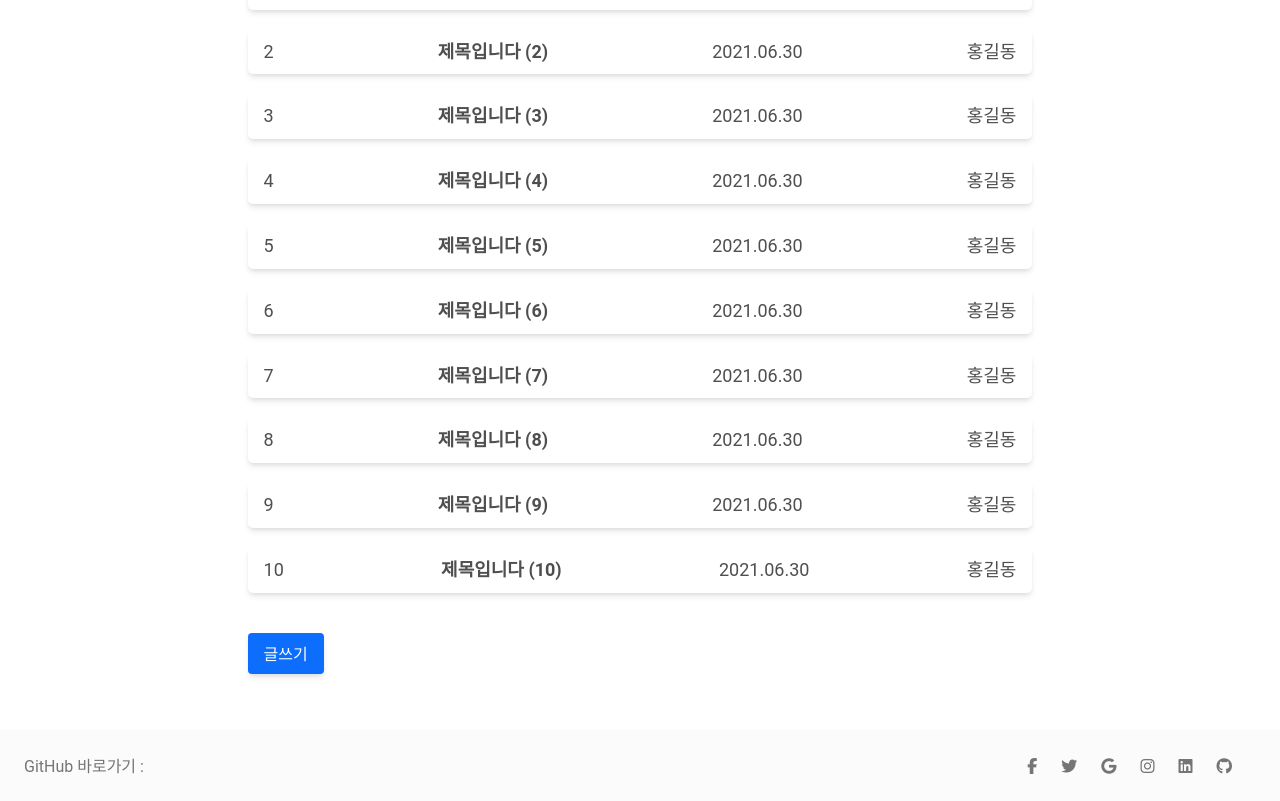
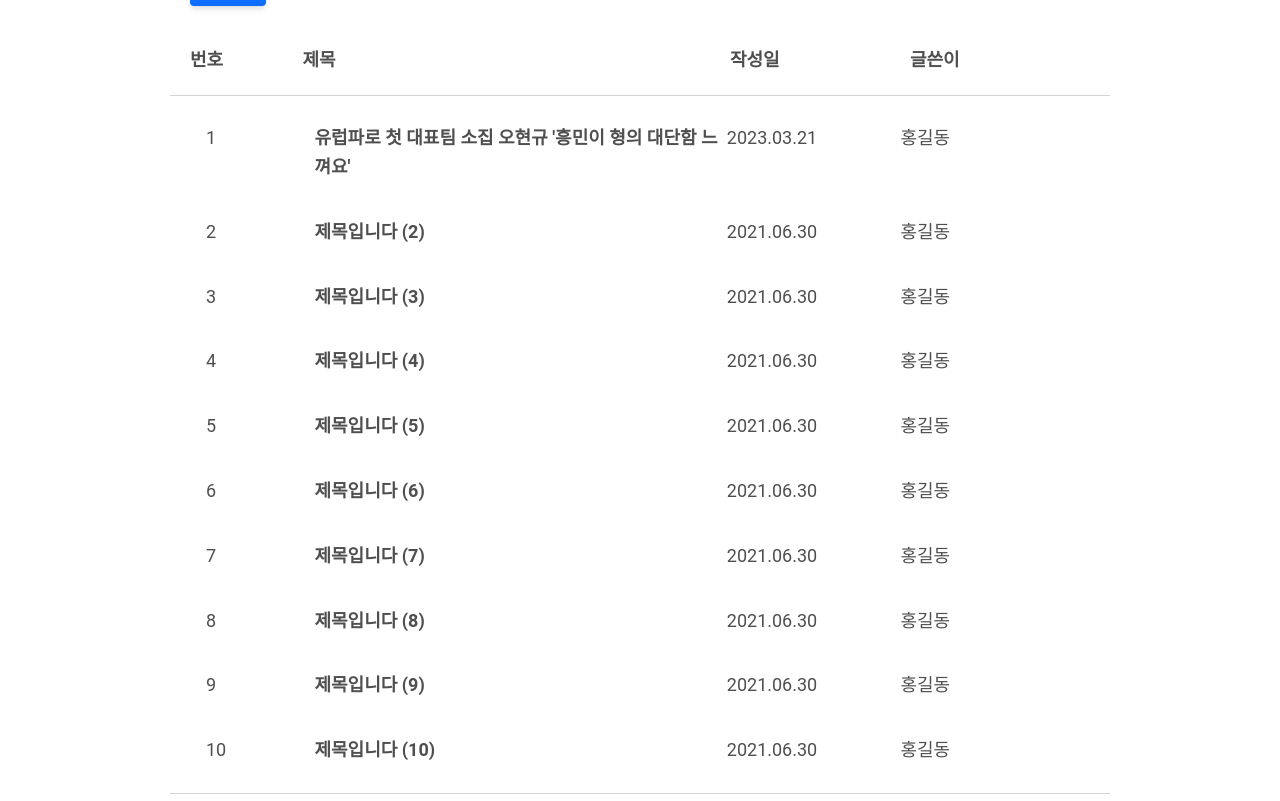
Before and after one commit to Jun02da/final_project_frontend, a React (Create React App) app: page /Board in a window 1280 px wide. Shown: the part 539-1340 px from the top of the page. Built offline with nearby package versions, Linux system fonts and the light colour scheme; no server answers.

Commit message:
게시판 업데이트

```diff
--- a/src/components/Help/Board.js
+++ b/src/components/Help/Board.js
@@ -18,20 +18,76 @@ function Board() {
   };
   useEffect(getPosts, []);
   const list = [
-    { id: 1, title: "제목입니다 (1)", createdAt: "2021.06.30", name: "홍길동" },
-    { id: 2, title: "제목입니다 (2)", createdAt: "2021.06.30", name: "홍길동" },
-    { id: 3, title: "제목입니다 (3)", createdAt: "2021.06.30", name: "홍길동" },
-    { id: 4, title: "제목입니다 (4)", createdAt: "2021.06.30", name: "홍길동" },
-    { id: 5, title: "제목입니다 (5)", createdAt: "2021.06.30", name: "홍길동" },
-    { id: 6, title: "제목입니다 (6)", createdAt: "2021.06.30", name: "홍길동" },
-    { id: 7, title: "제목입니다 (7)", createdAt: "2021.06.30", name: "홍길동" },
-    { id: 8, title: "제목입니다 (8)", createdAt: "2021.06.30", name: "홍길동" },
-    { id: 9, title: "제목입니다 (9)", createdAt: "2021.06.30", name: "홍길동" },
+    {
+      id: 1,
+      title: "유럽파로 첫 대표팀 소집 오현규 '흥민이 형의 대단함 느껴요'",
+      createdAt: "2023.03.21",
+      name: "홍길동",
+      content:
+        "(파주=연합뉴스) 최송아 기자 = 유럽파가 되고 나서 처음으로 축구 대표팀 소집 훈련에 들어온 공격수 오현규(셀틱)는 대선배 손흥민(토트넘)의 대단함을 실감했다며 혀를 내둘렀다오현규는 21일 파주 국가대표트레이닝센터NFC에서 취재진을 만나 시차 적응하면서 대표팀에 들어온 게 처음이라 새로운 기분이라고 소감을 밝혔다.지난해 카타르 월드컵 때 최종 엔트리에는 들지 못했으나 예비 선수로 카타르에 동행했던 오현규는 위르겐 클린스만독일 감독 체제의 첫 대표팀에 포함돼 전날 합류했다.월드컵 이후 올해 1월 스코틀랜드 명문 셀틱에 입단해 유럽파가 된 그는 전날 오후 인천국제공항에 도착하자마자 파주 NFC로 이동해 훈련을 소화했다.소속팀에서 경기를 치른 뒤 곧장 장거리 비행을 거쳐 대표팀에 들어오는 과정이 아직은 그에게 낯선 일이다.오현규는 저는 고작 한 번 했는데도 이렇게 힘든데, 손흥민이 형은 몇 년째 하고 계시지 않나며 새삼 형이 정말 대단하다는 걸 다시 느꼈다며 웃었다.이어 해외 경험이 있는 형들에게 시차 적응에 관해서 물어보기도 했다. 잘 자는 게 중요하다고 하시더라며 노하우를 통해 저도 빨리 시차 적응할 수 있게 하겠다고 말했다.이달 초 스코틀랜드 무대 데뷔골을 넣었던 그는 대표팀 합류 직전인 19일 오전 하이버니언과의 리그 경기에서 다이빙 헤더로 결승 골을 터뜨려 셀틱의 3-1 역전승을 이끌었다",
+    },
+    {
+      id: 2,
+      title: "제목입니다 (2)",
+      createdAt: "2021.06.30",
+      name: "홍길동",
+      content: "내용 2",
+    },
+    {
+      id: 3,
+      title: "제목입니다 (3)",
+      createdAt: "2021.06.30",
+      name: "홍길동",
+      content: "내용 3",
+    },
+    {
+      id: 4,
+      title: "제목입니다 (4)",
+      createdAt: "2021.06.30",
+      name: "홍길동",
+      content: "내용 4",
+    },
+    {
+      id: 5,
+      title: "제목입니다 (5)",
+      createdAt: "2021.06.30",
+      name: "홍길동",
+      content: "내용 5",
+    },
+    {
+      id: 6,
+      title: "제목입니다 (6)",
+      createdAt: "2021.06.30",
+      name: "홍길동",
+      content: "내용 6",
+    },
+    {
+      id: 7,
+      title: "제목입니다 (7)",
+      createdAt: "2021.06.30",
+      name: "홍길동",
+      content: "내용 7",
+    },
+    {
+      id: 8,
+      title: "제목입니다 (8)",
+      createdAt: "2021.06.30",
+      name: "홍길동",
+      content: "내용 8",
+    },
+    {
+      id: 9,
+      title: "제목입니다 (9)",
+      createdAt: "2021.06.30",
+      name: "홍길동",
+      content: "내용 9",
+    },
     {
       id: 10,
       title: "제목입니다 (10)",
       createdAt: "2021.06.30",
       name: "홍길동",
+      content: "내용 10",
     },
   ];
   const movePage = useNavigate();
@@ -43,10 +99,17 @@ function Board() {
     <div>
       <Header />
       <div id="BoardContentDiv">
-        <BoardList items={list} />
         <button id="BoardWriteButton" onClick={goBoardEdit}>
           글쓰기
         </button>
+        <div className="BoardContentHeader">
+          <span className="BoardContentHeaderId">번호</span>
+          <span className="BoardContentHeaderTitle">제목</span>
+          <span className="BoardContentHeaderCreateAt">작성일</span>
+          <span className="BoardContentHeaderName">글쓴이</span>
+        </div>
+        <hr />
+        <BoardList items={list} />
       </div>
       <br />
       <Footer />
--- a/src/components/Help/Board/BoardDetail.js
+++ b/src/components/Help/Board/BoardDetail.js
@@ -2,13 +2,16 @@ import React from "react";
 import Header from "../../Layout/HelpHeader.js";
 import Footer from "../../Layout/footer.js";
 import { useLocation, useNavigate } from "react-router-dom";
+import "../../../css/BoardDetail.css";
 
 export function BoardDetail() {
+  // Board에서 클릭한 데이터를 받음
   const location = useLocation();
   const id = location.state.id;
   const title = location.state.title;
   const createdAt = location.state.createdAt;
   const name = location.state.name;
+  const content = location.state.content;
 
   const movePage = useNavigate();
 
@@ -18,14 +21,19 @@ export function BoardDetail() {
   return (
     <div>
       <Header />
-      <button id="BoardWriteButton" onClick={goBoard}>
-        목록
-      </button>
-      <h3>BoardDetail 페이지 입니다</h3>
-      <div>id: {id}</div>
-      <div>title: {title}</div>
-      <div>createdAt: {createdAt}</div>
-      <div>name: {name}</div>
+      <div id="BoardDetailSection">
+        <button id="BoardWriteButton" onClick={goBoard}>
+          목록
+        </button>
+        <div id="BoardDetailSectionContent">
+          {/* <div>id: {id}</div> */}
+          <div id="BoardDetailTitle">{title}</div>
+          <div id="BoardDetailName">글쓴이: {name}</div>
+          <div id="BoardDetailCreateAt">작성일: {createdAt}</div>
+          <hr />
+          <div id="BoardDetailContent">{content}</div>
+        </div>
+      </div>
       <Footer />
     </div>
   );
--- a/src/components/Help/Board/BoardItem.js
+++ b/src/components/Help/Board/BoardItem.js
@@ -10,22 +10,24 @@ function BoardItem({ item }) {
   const movePage = useNavigate();
 
   function goBoardDetail() {
+    // 페이지를 넘어가면서 state(데이터)도 같이 넘긴다
     movePage("/BoardDetail", {
       state: {
         id: item.id,
         title: item.title,
         createdAt: item.createdAt,
         name: item.name,
+        content: item.content,
       },
     });
   }
 
   return (
     <div className="BoardListContent" onClick={goBoardDetail}>
-      <span>{item.id}</span>
+      <span className="BoardListContentId">{item.id}</span>
       <span className="BoardListContentTitle">{item.title}</span>
-      <span>{item.createdAt}</span>
-      <span>{item.name}</span>
+      <span className="BoardListContentCreateAt">{item.createdAt}</span>
+      <span className="BoardListContentName">{item.name}</span>
     </div>
   );
 }
--- a/src/components/Help/Board/BoardList.js
+++ b/src/components/Help/Board/BoardList.js
@@ -10,6 +10,7 @@ function BoardList({ items }) {
       {items.map((item) => (
         <BoardItem item={item} />
       ))}
+      <hr />
     </div>
   );
 }
--- a/src/components/Help/BoardEdit.js
+++ b/src/components/Help/BoardEdit.js
@@ -2,7 +2,7 @@ import React, { useState } from "react";
 import { useNavigate } from "react-router-dom";
 import Header from "../Layout/HelpHeader.js";
 import Footer from "../Layout/footer.js";
-
+// 기존의 Board페이지를 BoardEdit페이지로 변경함
 function BoardEdit() {
   const [title, setTitle] = useState("");
   const [content, setContent] = useState("");
--- /dev/null
+++ b/src/css/BoardDetail.css
@@ -0,0 +1,24 @@
+#BoardDetailSection {
+  max-width: 66%;
+  padding: 10px;
+  margin: 0 auto;
+}
+#BoardDetailSectionContent {
+  margin: 20px;
+  padding: 20px;
+  border: 1px solid black;
+}
+
+#BoardDetailTitle {
+  margin: 20px;
+  text-align: center;
+  font-size: xx-large;
+}
+#BoardDetailCreateAt,
+#BoardDetailName {
+  margin: 20px;
+}
+#BoardDetailContent {
+  margin: 20px;
+  padding: 10px;
+}
--- a/src/css/BoardItem.css
+++ b/src/css/BoardItem.css
@@ -5,22 +5,44 @@
   --button-bg-color: #0d6efd;
   --button-hover-bg-color: #025ce2;
 }
-
+.BoardContentHeader {
+  border-radius: 5px;
+  margin: 20px;
+  display: flex;
+  flex-direction: row;
+  justify-content: space-between;
+  font-size: large;
+  font-weight: bold;
+}
 .BoardListContent {
   border-radius: 5px;
-  background-color: white;
   margin: 20px;
-  padding: 10px;
   display: flex;
   flex-direction: row;
   justify-content: space-between;
   font-size: large;
 }
+.BoardContentHeaderId,
+.BoardListContentId {
+  width: 12.5%;
+}
+.BoardContentHeaderTitle,
+.BoardListContentTitle {
+  width: 47.5%;
+}
+.BoardContentHeaderCreateAt,
+.BoardListContentCreateAt {
+  width: 20%;
+}
+.BoardContentHeaderName,
+.BoardListContentName {
+  width: 20%;
+}
 .BoardListContentTitle {
   font-weight: bold;
 }
 #BoardContentDiv {
-  max-width: 66%;
+  max-width: 75%;
   padding: 10px;
   margin: 0 auto;
 }
@@ -70,9 +92,6 @@
   margin: 20px;
   padding: 0.5rem 1rem;
 
-  box-shadow: 0 4px 6px -1px rgba(0, 0, 0, 0.1),
-    0 2px 4px -1px rgba(0, 0, 0, 0.06);
-
   cursor: pointer;
 
   transition: 0.5s;
```
